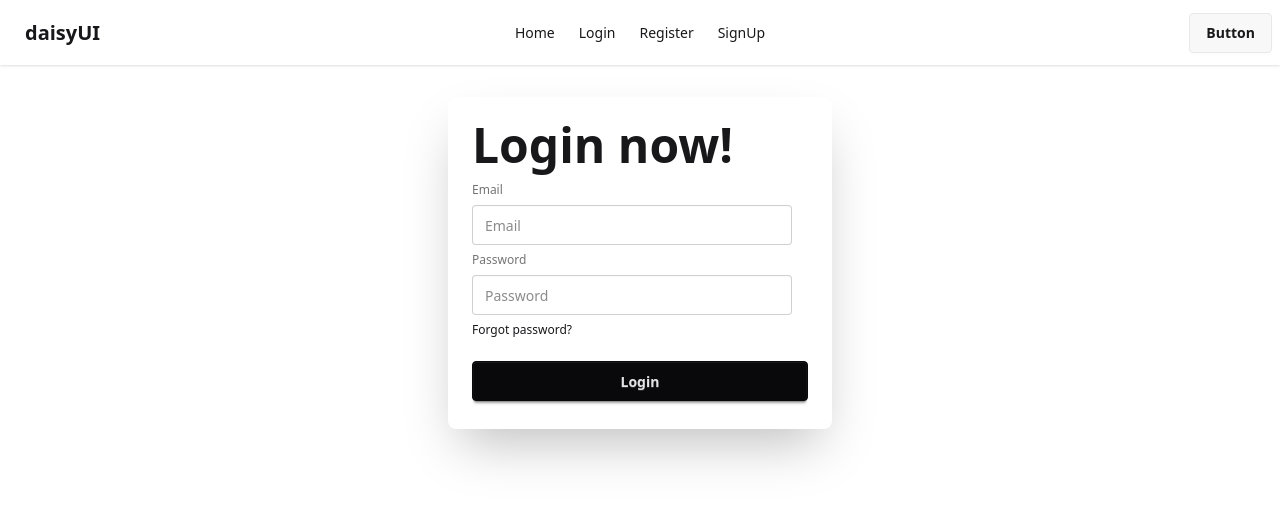
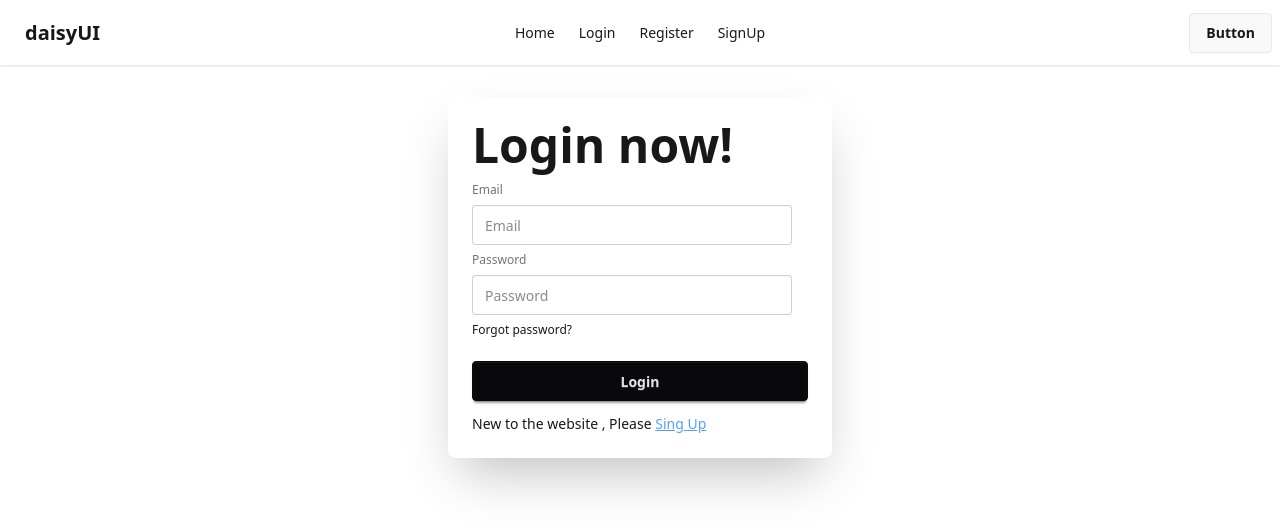
Before and after one commit to ahassh1/email-password-auth, a React (Vite) app: page /login in a window 1280 px wide. Shown: the top 532 px of the page. Built offline with nearby package versions, Linux system fonts and the light colour scheme.

Commit message:
again login to sing up page move link

```diff
--- a/src/components/Login/Login.jsx
+++ b/src/components/Login/Login.jsx
@@ -1,4 +1,5 @@
 import React from "react";
+import { Link } from "react-router";
 
 const Login = () => {
   return (
@@ -15,6 +16,8 @@ const Login = () => {
           </div>
           <button className="btn btn-neutral mt-4">Login</button>
         </form>
+
+        <p>New to the website , Please <Link className="text-blue-400 underline" to='/singUp'>Sing Up</Link></p>
       </div>
     </div>
   );
```
